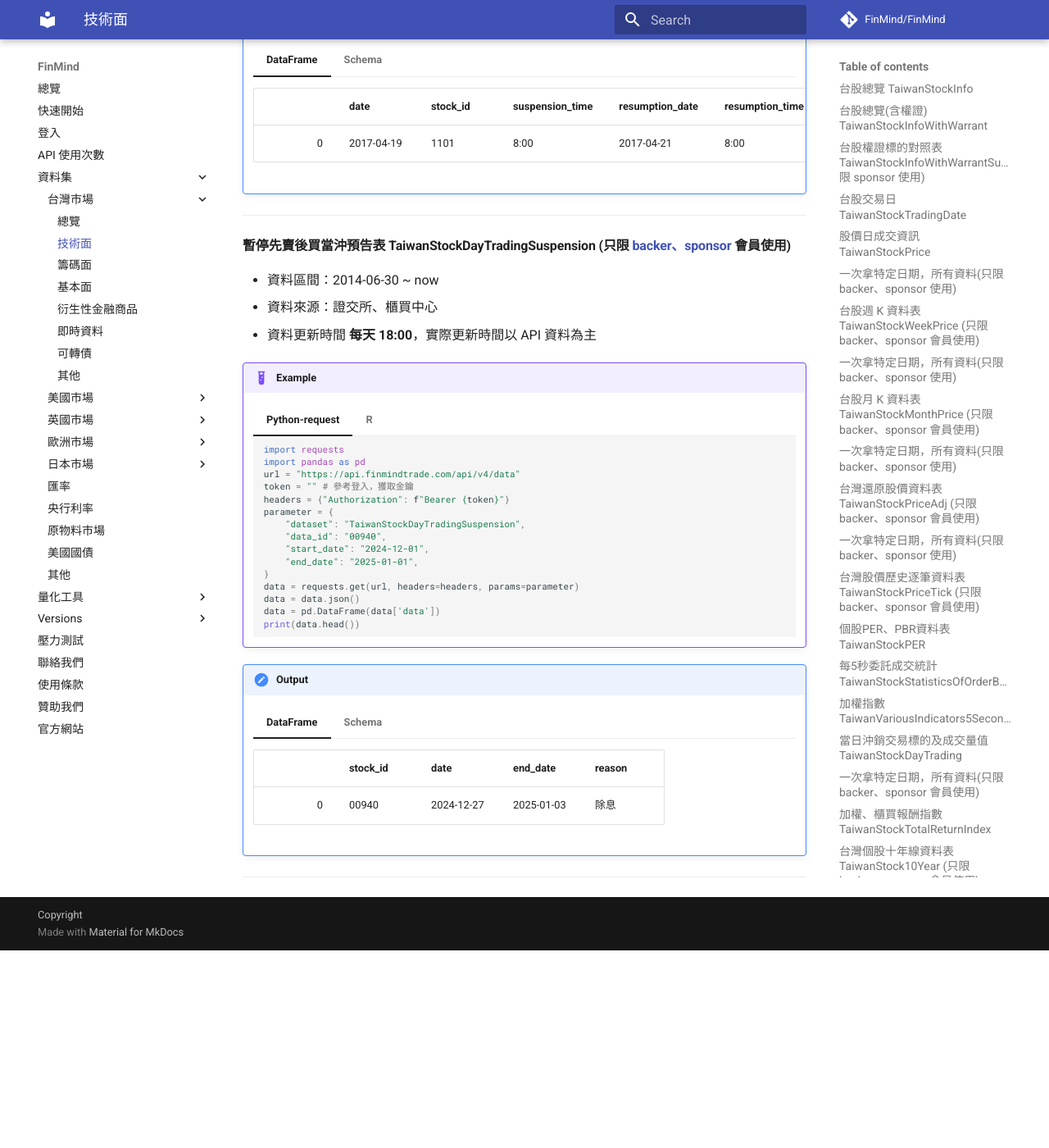
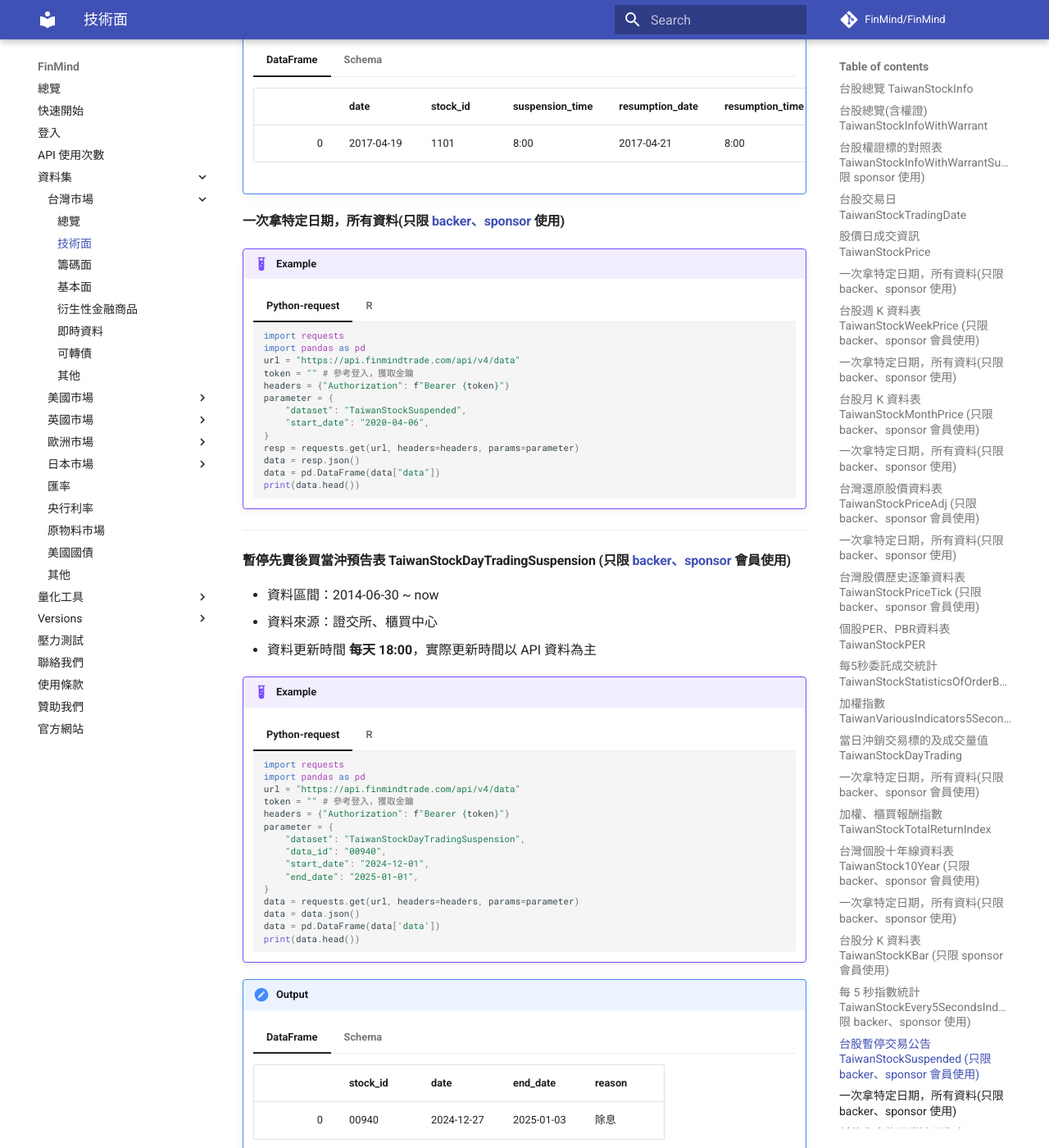
Before and after one commit to FinMind/FinMind-Doc, an MkDocs documentation site: the page built from docs/tutor/TaiwanMarket/Technical.md, in a window 1280 px wide and 1400 px high, scrolled down 20345 px. Shown: the whole window at 82% size. Built offline with MkDocs 1.6.1 and Material for MkDocs 9.7.7, drawn with Linux system fonts in a browser that asks for light colours; comment, search, counter and statistics services are not loaded; before the commit the page ends 21504 px from its top, so only the background shows below that; some of the changed text lies outside the part shown.

Commit message:
Update schema field names and add date-only query examples
- Fix Chinese field names to match translation_colname.py
- Add "一次拿特定日期，所有資料" section for both datasets

Co-Authored-By: Claude Opus 4.5 <noreply@anthropic.com>

````diff
--- a/docs/tutor/TaiwanMarket/Technical.md
+++ b/docs/tutor/TaiwanMarket/Technical.md
@@ -1923,12 +1923,51 @@
     === "Schema"
         ```
         {
-            date: str, # 停牌日期
             stock_id: str, # 股票代碼
-            suspension_time: str, # 停牌時間
-            resumption_date: str, # 復牌日期
-            resumption_time: str # 復牌時間
-        }
+            date: str, # 暫停交易日期
+            suspension_time: str, # 暫停交易時間
+            resumption_date: str, # 恢復交易日期
+            resumption_time: str # 恢復交易時間
+        }
+        ```
+
+#### 一次拿特定日期，所有資料(只限 [backer、sponsor](https://finmindtrade.com/analysis/#/Sponsor/sponsor) 使用)
+
+!!! example
+    === "Python-request"
+        ```python
+        import requests
+        import pandas as pd
+        url = "https://api.finmindtrade.com/api/v4/data"
+        token = "" # 參考登入，獲取金鑰
+        headers = {"Authorization": f"Bearer {token}"}
+        parameter = {
+            "dataset": "TaiwanStockSuspended",
+            "start_date": "2020-04-06",
+        }
+        resp = requests.get(url, headers=headers, params=parameter)
+        data = resp.json()
+        data = pd.DataFrame(data["data"])
+        print(data.head())
+        ```
+    === "R"
+        ```R
+        library(httr)
+        library(data.table)
+        library(dplyr)
+        token = "" # 參考登入，獲取金鑰
+        url = 'https://api.finmindtrade.com/api/v4/data'
+        response = httr::GET(
+            url = url,
+            query = list(
+                dataset="TaiwanStockSuspended",
+                start_date= "2020-04-06"
+            ),
+            add_headers(Authorization = paste("Bearer", token))
+        )
+        data = response %>% content
+        df = do.call('cbind',data$data) %>%data.table
+        head(df)
         ```
 
 ----------------------------------
@@ -1987,10 +2026,49 @@
         ```
         {
             stock_id: str, # 股票代碼
-            date: str, # 暫停開始日期
-            end_date: str, # 暫停結束日期
-            reason: str # 暫停原因
-        }
+            date: str, # 停止先賣後買開始日
+            end_date: str, # 停止先賣後買結束日
+            reason: str # 原因
+        }
+        ```
+
+#### 一次拿特定日期，所有資料(只限 [backer、sponsor](https://finmindtrade.com/analysis/#/Sponsor/sponsor) 使用)
+
+!!! example
+    === "Python-request"
+        ```python
+        import requests
+        import pandas as pd
+        url = "https://api.finmindtrade.com/api/v4/data"
+        token = "" # 參考登入，獲取金鑰
+        headers = {"Authorization": f"Bearer {token}"}
+        parameter = {
+            "dataset": "TaiwanStockDayTradingSuspension",
+            "start_date": "2024-12-27",
+        }
+        resp = requests.get(url, headers=headers, params=parameter)
+        data = resp.json()
+        data = pd.DataFrame(data["data"])
+        print(data.head())
+        ```
+    === "R"
+        ```R
+        library(httr)
+        library(data.table)
+        library(dplyr)
+        token = "" # 參考登入，獲取金鑰
+        url = 'https://api.finmindtrade.com/api/v4/data'
+        response = httr::GET(
+            url = url,
+            query = list(
+                dataset="TaiwanStockDayTradingSuspension",
+                start_date= "2024-12-27"
+            ),
+            add_headers(Authorization = paste("Bearer", token))
+        )
+        data = response %>% content
+        df = do.call('cbind',data$data) %>%data.table
+        head(df)
         ```
 
 ----------------------------------
````
